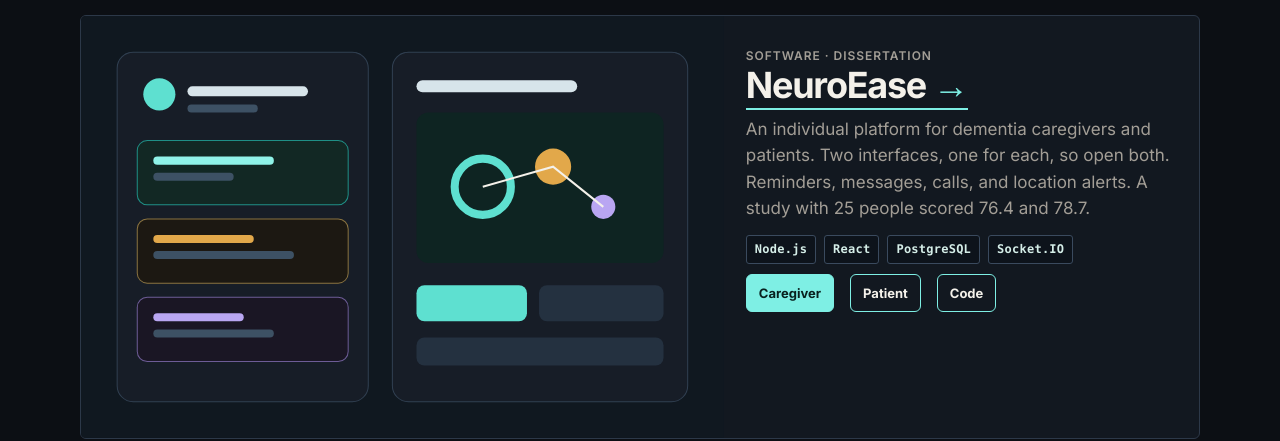
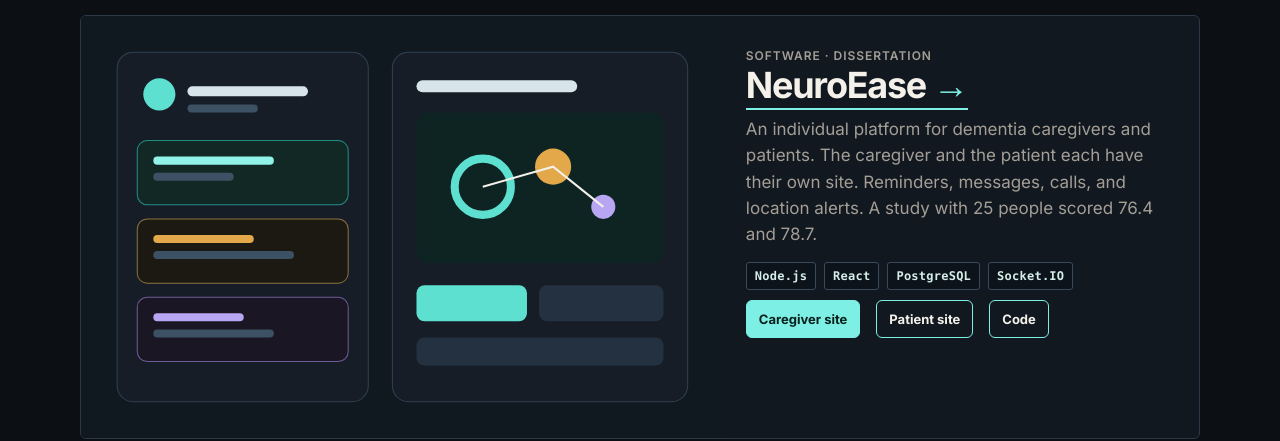
Before and after one commit to nno3/nno3.github.io, a plain HTML site: page index.html in a window 1280 px wide. Shown: the part 1980-2421 px from the top of the page. Drawn offline with Linux system fonts and the light colour scheme.

Commit message:
Name the NeuroEase caregiver site and patient site.

```diff
--- a/index.html
+++ b/index.html
@@ -220,13 +220,13 @@
                 <div class="feature-body">
                     <p class="meta">Software · Dissertation</p>
                     <h3><a href="https://neuroease-dashboard.onrender.com/">NeuroEase</a></h3>
-                    <p>An individual platform for dementia caregivers and patients. Two interfaces, one for each, so open both. Reminders, messages, calls, and location alerts. A study with 25 people scored 76.4 and 78.7.</p>
+                    <p>An individual platform for dementia caregivers and patients. The caregiver and the patient each have their own site. Reminders, messages, calls, and location alerts. A study with 25 people scored 76.4 and 78.7.</p>
                     <ul class="boxes">
                         <li>Node.js</li><li>React</li><li>PostgreSQL</li><li>Socket.IO</li>
                     </ul>
                     <p class="links">
-                        <a href="https://neuroease-dashboard.onrender.com/">Caregiver</a>
-                        <a href="https://neuroease-patient.onrender.com/">Patient</a>
+                        <a href="https://neuroease-dashboard.onrender.com/">Caregiver site</a>
+                        <a href="https://neuroease-patient.onrender.com/">Patient site</a>
                         <a href="https://github.com/nno3/neuroease">Code</a>
                     </p>
                 </div>
@@ -333,9 +333,13 @@
                 <article class="tile">
                     <a class="tile-shot" href="https://neuroease-dashboard.onrender.com/"><span class="glyph">Care</span></a>
                     <div class="tile-body">
-                        <p class="meta">Software · two interfaces</p>
+                        <p class="meta">Software · two sites</p>
                         <h3><a href="https://neuroease-dashboard.onrender.com/">NeuroEase</a></h3>
-                        <p>Caregiver and patient. Open both.</p>
+                        <p>A caregiver site and a patient site.</p>
+                        <p class="links">
+                            <a href="https://neuroease-dashboard.onrender.com/">Caregiver site</a>
+                            <a href="https://neuroease-patient.onrender.com/">Patient site</a>
+                        </p>
                         <ul class="boxes"><li>React</li><li>Node.js</li><li>PostgreSQL</li></ul>
                     </div>
                 </article>
```
